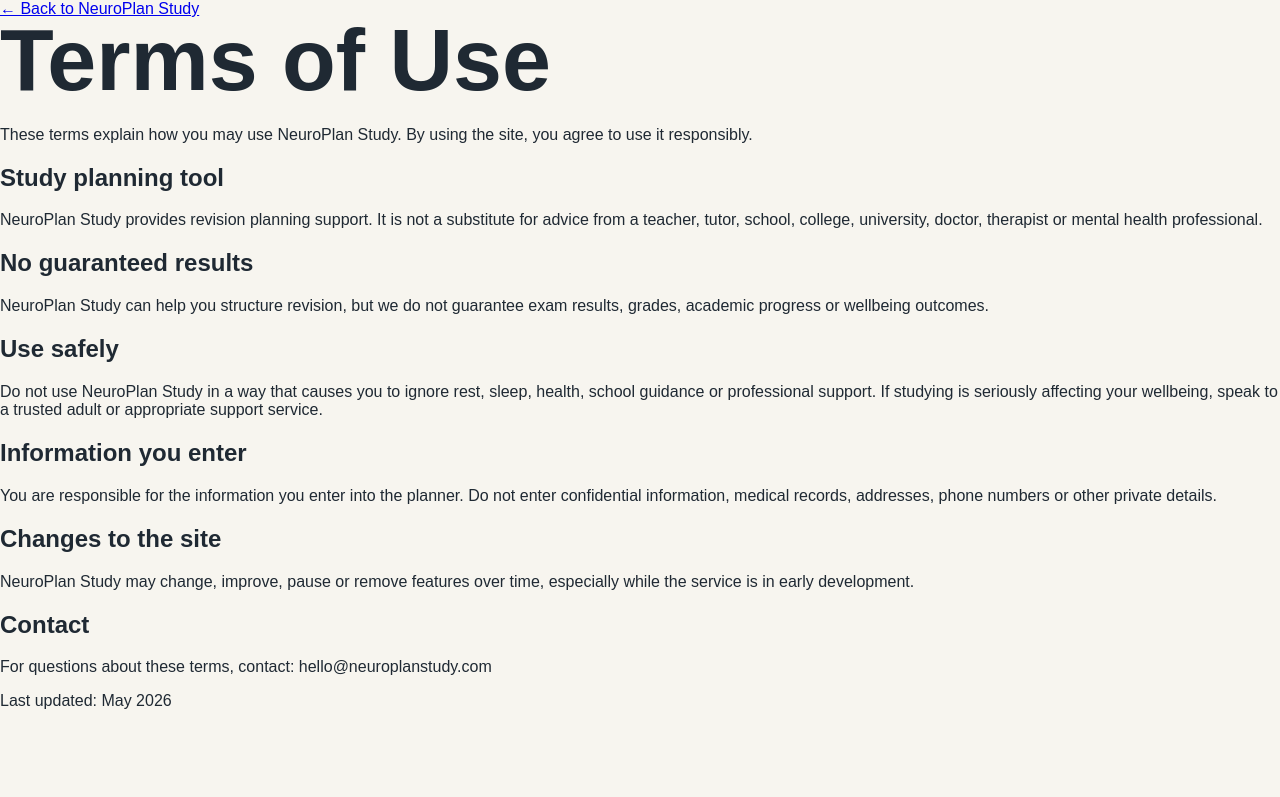
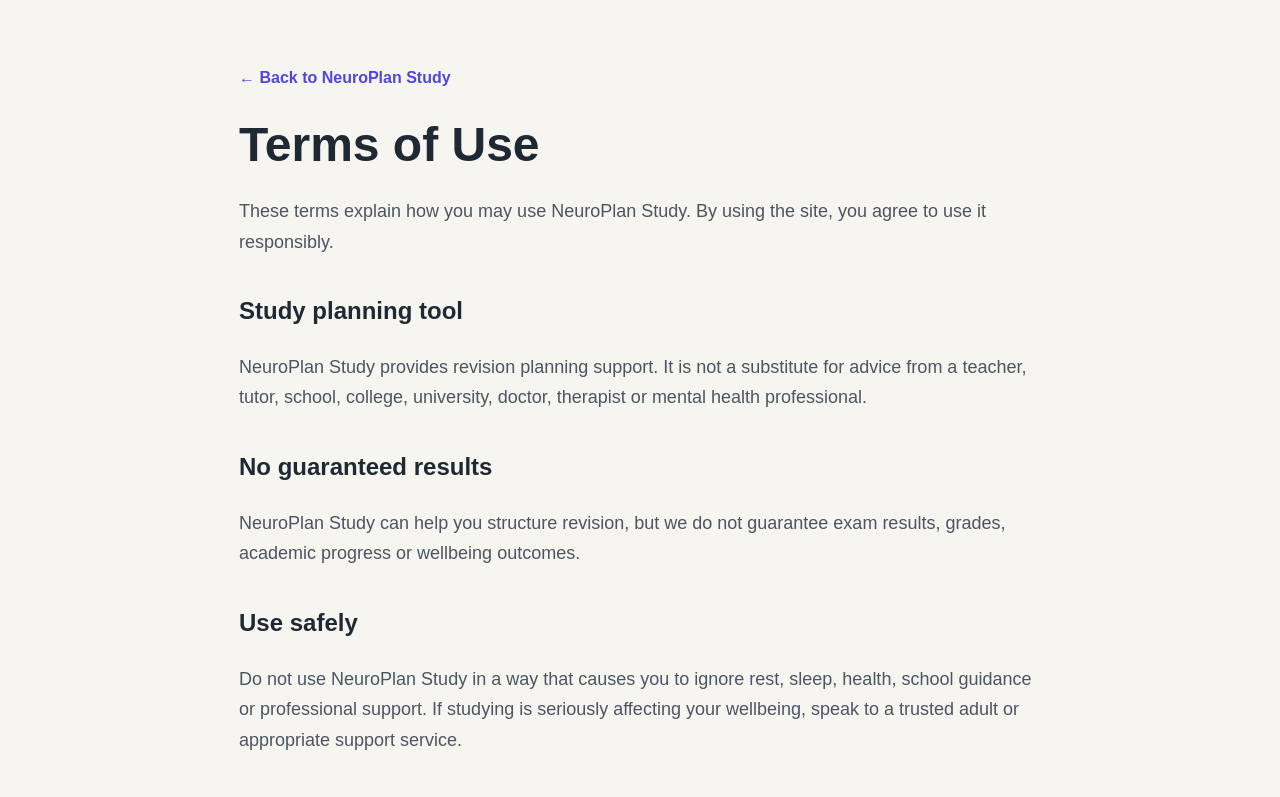
Before and after one commit to ZimraanMcc/neuroplanstudy, a Next.js app: page /app/terms in a window 1280 px wide. Shown: the top 797 px of the page. Built offline with nearby package versions, Linux system fonts and the light colour scheme.

Commit message:
Update globals.css

```diff
--- a/app/globals.css
+++ b/app/globals.css
@@ -238,3 +238,44 @@
     font-size: 30px;
   }
 }
+.legalPage {
+  max-width: 850px;
+  margin: 0 auto;
+  padding: 64px 24px;
+  line-height: 1.7;
+}
+
+.legalPage h1 {
+  font-size: 48px;
+  line-height: 1.1;
+  margin-bottom: 24px;
+}
+
+.legalPage h2 {
+  margin-top: 34px;
+  font-size: 24px;
+}
+
+.legalPage p,
+.legalPage li {
+  font-size: 18px;
+  color: #4b5563;
+}
+
+.backLink {
+  display: inline-block;
+  margin-bottom: 28px;
+  color: #4f46e5;
+  font-weight: 700;
+  text-decoration: none;
+}
+
+.backLink:hover {
+  text-decoration: underline;
+}
+
+.smallText {
+  margin-top: 40px;
+  font-size: 14px !important;
+  color: #6b7280 !important;
+}
```
